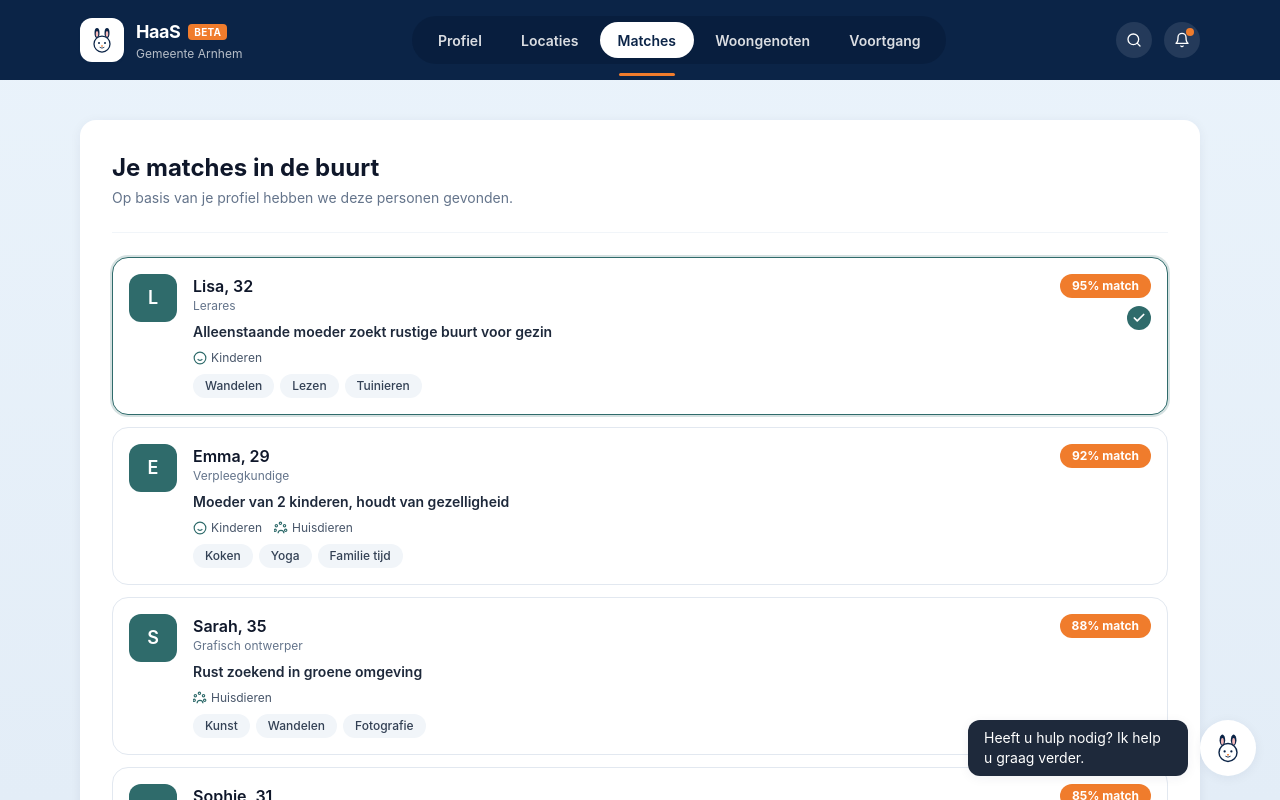
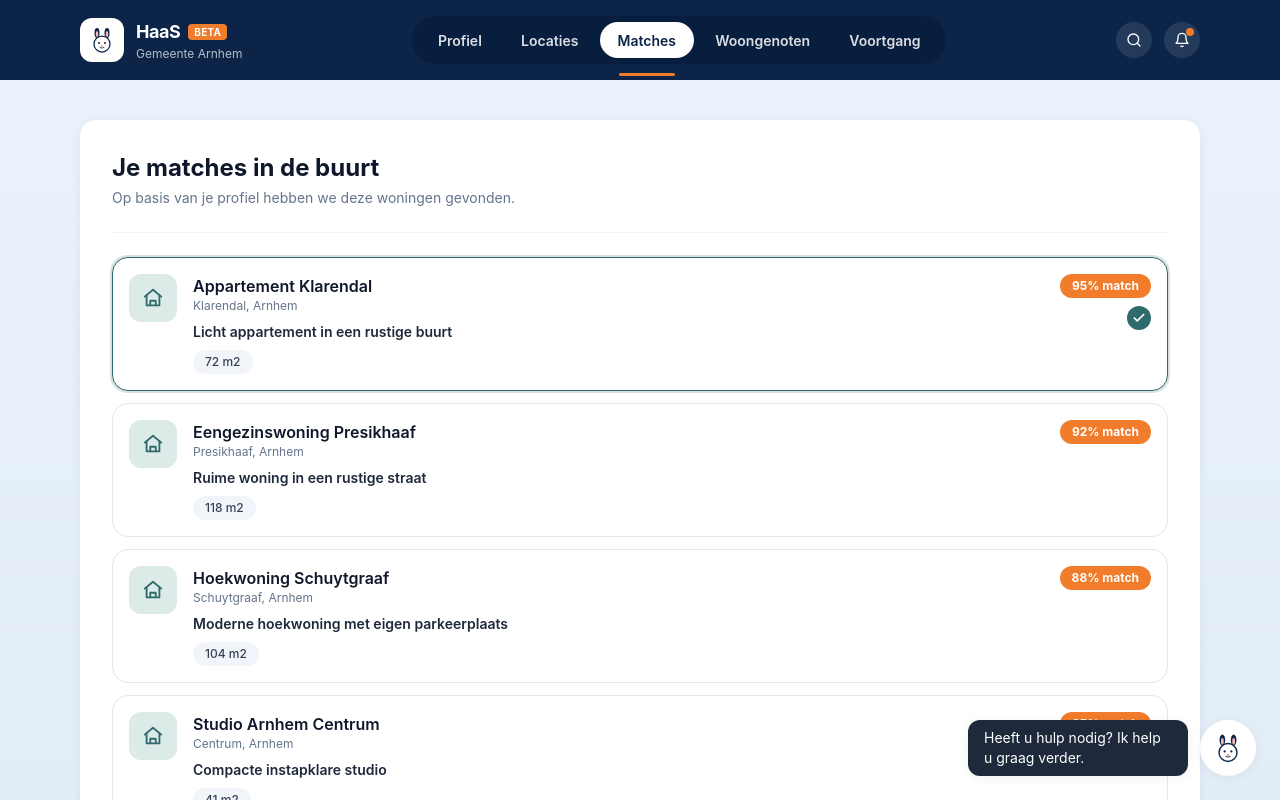
Before and after one commit to TomGieben/haas, a Vue app: page /matches in a window 1280 px wide. Shown: the top 800 px of the page. Built offline with nearby package versions, Linux system fonts and the light colour scheme.

Commit message:
Update match details and improve UI components in MatchesView and MatchCard

```diff
--- a/src/components/matches/MatchCard.vue
+++ b/src/components/matches/MatchCard.vue
@@ -1,14 +1,10 @@
 <script setup lang="ts">
 import type { Match } from '../../domain/Match';
-import Avatar from '../ui/Avatar.vue';
 import MatchBadge from '../ui/MatchBadge.vue';
 import TagChip from '../ui/TagChip.vue';
 
 defineProps<{ match: Match; selected: boolean }>();
 defineEmits<{ (e: 'select', id: string): void }>();
-
-const iconChild = `<svg width="14" height="14" viewBox="0 0 24 24" fill="none" stroke="currentColor" stroke-width="2"><circle cx="12" cy="12" r="10"/><path d="M8 14s1.5 2 4 2 4-2 4-2"/><line x1="9" y1="9" x2="9.01" y2="9"/><line x1="15" y1="9" x2="15.01" y2="9"/></svg>`;
-const iconPaw = `<svg width="14" height="14" viewBox="0 0 24 24" fill="none" stroke="currentColor" stroke-width="2"><circle cx="11" cy="4" r="2"/><circle cx="18" cy="8" r="2"/><circle cx="4" cy="8" r="2"/><circle cx="20" cy="16" r="2"/><circle cx="2" cy="16" r="2"/><path d="M7 21c0-3 2-5 5-5s5 2 5 5"/></svg>`;
 </script>
 
 <template>
@@ -19,19 +15,17 @@ const iconPaw = `<svg width="14" height="14" viewBox="0 0 24 24" fill="none" str
     @click="$emit('select', match.id)"
   >
     <div class="flex items-start gap-4">
-      <Avatar :initial="match.initial" size="md" />
+      <div class="w-12 h-12 rounded-xl bg-teal-soft text-teal flex items-center justify-center shrink-0" aria-hidden="true">
+        <svg width="22" height="22" viewBox="0 0 24 24" fill="none" stroke="currentColor" stroke-width="2" stroke-linecap="round" stroke-linejoin="round"><path d="M3 10.5 12 3l9 7.5"/><path d="M5 9v11h14V9"/><path d="M9 20v-5h6v5"/></svg>
+      </div>
       <div class="flex-1 min-w-0">
         <div class="flex items-baseline gap-2">
-          <h3 class="font-semibold text-slate-900">{{ match.nameWithAge }}</h3>
+          <h3 class="font-semibold text-slate-900">{{ match.name }}</h3>
         </div>
         <p class="text-xs text-slate-500 mb-2">{{ match.profession }}</p>
         <p class="text-sm font-semibold text-slate-800 mb-2">{{ match.headline }}</p>
-        <div class="flex flex-wrap items-center gap-3 mb-2 text-xs text-slate-600">
-          <span v-if="match.flags.children" class="inline-flex items-center gap-1"><span class="text-teal" v-html="iconChild" /> Kinderen</span>
-          <span v-if="match.flags.pets" class="inline-flex items-center gap-1"><span class="text-teal" v-html="iconPaw" /> Huisdieren</span>
-        </div>
-        <div class="flex flex-wrap gap-1.5">
-          <TagChip v-for="tag in match.tags" :key="tag">{{ tag }}</TagChip>
+        <div v-if="match.tags[0]" class="flex flex-wrap gap-1.5">
+          <TagChip>{{ match.tags[0] }}</TagChip>
         </div>
       </div>
       <div class="flex flex-col items-end gap-2 shrink-0">
--- a/src/data/matches.ts
+++ b/src/data/matches.ts
@@ -2,47 +2,47 @@ import { Match } from '../domain/Match';
 
 export const matches: Match[] = [
   new Match({
-    id: 'lisa',
-    name: 'Lisa',
-    age: 32,
-    profession: 'Lerares',
-    headline: 'Alleenstaande moeder zoekt rustige buurt voor gezin',
+    id: 'klarendal-appartement',
+    name: 'Appartement Klarendal',
+    age: 2016,
+    profession: 'Klarendal, Arnhem',
+    headline: 'Licht appartement in een rustige buurt',
     matchPercent: 95,
-    tags: ['Wandelen', 'Lezen', 'Tuinieren'],
-    interests: ['Wandelen', 'Lezen', 'Tuinieren', 'Koken'],
-    flags: { children: true },
+    tags: ['72 m2'],
+    interests: ['Lift', 'Nabij OV', 'Supermarkt op loopafstand'],
+    flags: {},
   }),
   new Match({
-    id: 'emma',
-    name: 'Emma',
-    age: 29,
-    profession: 'Verpleegkundige',
-    headline: 'Moeder van 2 kinderen, houdt van gezelligheid',
+    id: 'presikhaaf-eengezinswoning',
+    name: 'Eengezinswoning Presikhaaf',
+    age: 2009,
+    profession: 'Presikhaaf, Arnhem',
+    headline: 'Ruime woning in een rustige straat',
     matchPercent: 92,
-    tags: ['Koken', 'Yoga', 'Familie tijd'],
-    interests: ['Koken', 'Yoga', 'Familie tijd'],
-    flags: { children: true, pets: true },
+    tags: ['118 m2'],
+    interests: ['Basisschool dichtbij', 'Speeltuin in de buurt'],
+    flags: {},
   }),
   new Match({
-    id: 'sarah',
-    name: 'Sarah',
-    age: 35,
-    profession: 'Grafisch ontwerper',
-    headline: 'Rust zoekend in groene omgeving',
+    id: 'schuytgraaf-hoekwoning',
+    name: 'Hoekwoning Schuytgraaf',
+    age: 2019,
+    profession: 'Schuytgraaf, Arnhem',
+    headline: 'Moderne hoekwoning met eigen parkeerplaats',
     matchPercent: 88,
-    tags: ['Kunst', 'Wandelen', 'Fotografie'],
-    interests: ['Kunst', 'Wandelen', 'Fotografie'],
-    flags: { pets: true },
+    tags: ['104 m2'],
+    interests: ['Station op fietsafstand', 'Energiezuinig'],
+    flags: {},
   }),
   new Match({
-    id: 'sophie',
-    name: 'Sophie',
-    age: 31,
-    profession: 'Accountant',
-    headline: 'Werkende moeder, waardeert balans werk-privé',
+    id: 'centrum-studio',
+    name: 'Studio Arnhem Centrum',
+    age: 2022,
+    profession: 'Centrum, Arnhem',
+    headline: 'Compacte instapklare studio',
     matchPercent: 85,
-    tags: ['Fietsen', 'Bakken', 'Sport'],
-    interests: ['Fietsen', 'Bakken', 'Sport'],
-    flags: { children: true },
+    tags: ['41 m2'],
+    interests: ['Midden in centrum', 'Ideaal voor starter'],
+    flags: {},
   }),
 ];
--- a/src/stores/matches.ts
+++ b/src/stores/matches.ts
@@ -6,7 +6,7 @@ import { useProfileStore } from './profile';
 import type { Match } from '../domain/Match';
 
 export const useMatchesStore = defineStore('matches', () => {
-  const selectedId = ref<string | null>('lisa');
+  const selectedId = ref<string | null>('klarendal-appartement');
 
   const ranked = computed<Match[]>(() => {
     const profile = useProfileStore();
--- a/src/views/MatchesView.vue
+++ b/src/views/MatchesView.vue
@@ -13,7 +13,7 @@ const router = useRouter();
 <template>
   <div class="bg-white rounded-card shadow-card p-8">
     <h1 class="text-2xl font-bold text-slate-900 mb-1">Je matches in de buurt</h1>
-    <p class="text-sm text-slate-500 mb-6">Op basis van je profiel hebben we deze personen gevonden.</p>
+    <p class="text-sm text-slate-500 mb-6">Op basis van je profiel hebben we deze woningen gevonden.</p>
 
     <hr class="mb-6 border-slate-100" />
 
```
